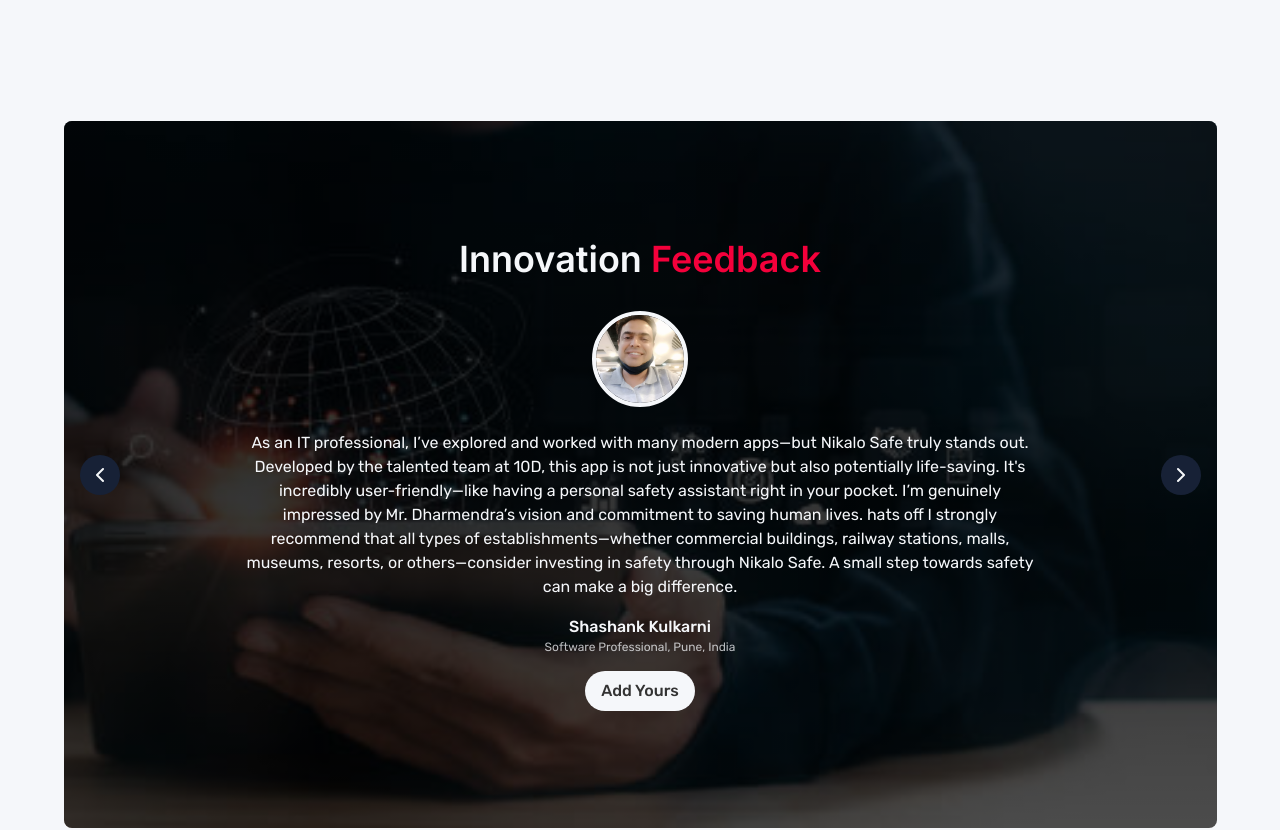
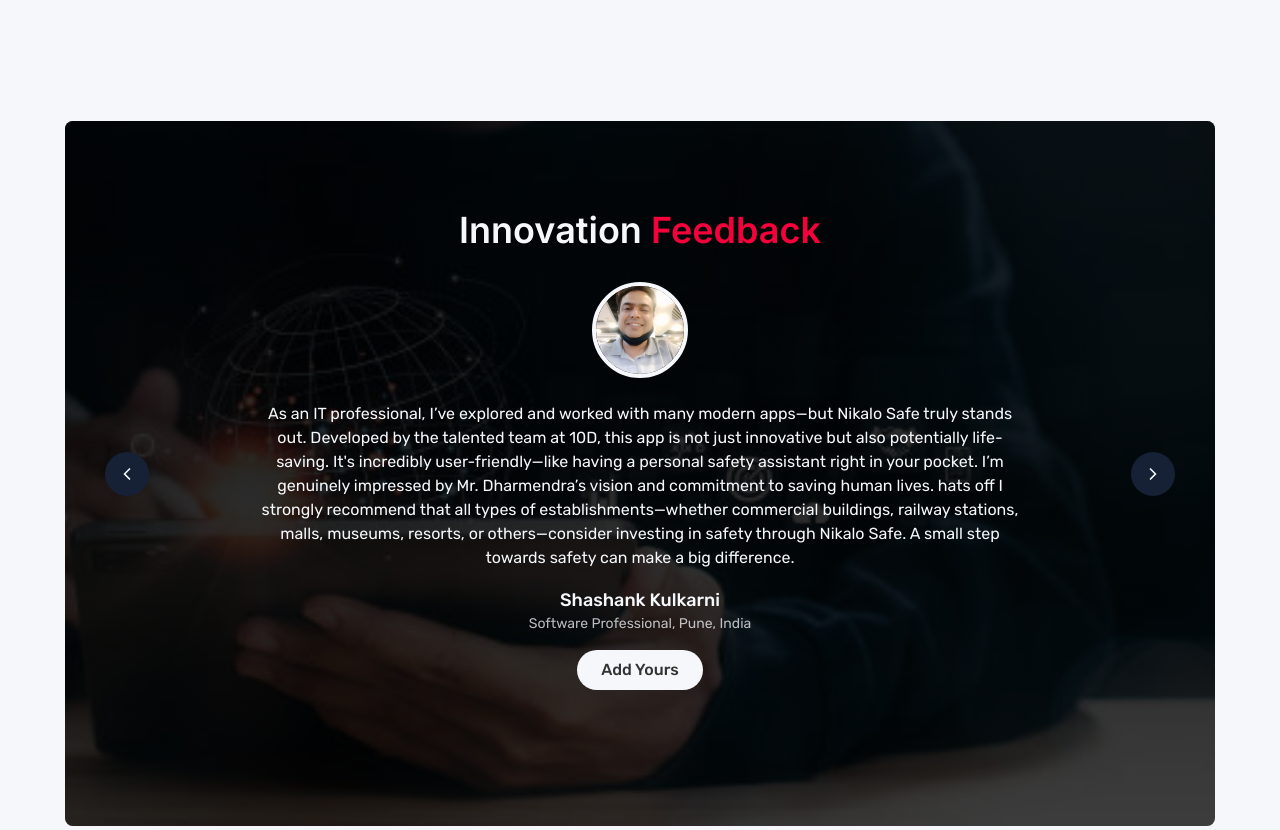
Before and after one commit to 10-Dimensions-Design-Services/nikalo-safe, a React (Create React App) app in the folder client/: page /about in a window 1280 px wide. Shown: the part 3080-3910 px from the top of the page. Built offline with nearby package versions, Linux system fonts and the light colour scheme.

Commit message:
Resposive added in the feedback console

```diff
--- a/client/src/components/FeedbackCarousel.jsx
+++ b/client/src/components/FeedbackCarousel.jsx
@@ -1,10 +1,9 @@
-// src/components/FeedbackCarousel.jsx
 import React, { useState } from 'react';
 import { ChevronLeftIcon, ChevronRightIcon } from 'lucide-react';
 import feedbackuser1 from '../assets/Images/shashank sir.jpeg';
 import feedbackuser2 from '../assets/Images/Vishwajisir.jpeg';
-import feedbackuser3 from '../assets/Images/user2.jpg'
-import feedbackuser4 from '../assets/Images/istockphoto-1348209421-612x612.jpg'
+import feedbackuser3 from '../assets/Images/user2.jpg';
+import feedbackuser4 from '../assets/Images/istockphoto-1348209421-612x612.jpg';
 
 const feedbacks = [
   {
@@ -43,22 +42,20 @@
 
   return (
     <section
-      className="relative mx-auto my-16"
-      style={{
-        width: '1153px',
-        height: '707px',
-        maxWidth: '100%',
-      }}
+      className="relative mx-auto my-16 w-full max-w-[1150px] px-4 sm:px-6"
+      // max-w caps at 1150px, with padding on smaller screens
+      style={{ aspectRatio: '1153 / 707' }} // maintain same aspect ratio for responsiveness
     >
       {/* Background image */}
       <div
         className="absolute inset-0 rounded-lg"
         style={{
           background: `url('/assets/images/feedback section background.jpg') center/cover no-repeat`,
+          filter: 'brightness(0.8)',
         }}
       />
 
-      {/* Stronger overlay gradient for contrast */}
+      {/* Strong gradient overlay */}
       <div
         className="absolute inset-0 rounded-lg"
         style={{
@@ -73,39 +70,42 @@
       />
 
       {/* Content */}
-      <div className="relative z-10 flex flex-col items-center justify-center h-full px-6 text-white text-center">
-        <h2 className="text-2xl sm:text-3xl lg:text-4xl font-semibold mb-8">
+      <div className="relative z-10 flex flex-col items-center justify-center h-full text-white text-center">
+        <h2 className="text-2xl sm:text-3xl lg:text-4xl font-semibold mb-8 px-2 sm:px-0">
           Innovation <span className="text-[#F4003B]">Feedback</span>
         </h2>
 
         <img
           src={photo}
           alt={name}
-          className="w-24 h-24 rounded-full object-cover border-4 border-white mb-6"
+          className="w-20 h-20 sm:w-24 sm:h-24 rounded-full object-cover border-4 border-white mb-6"
+          loading="lazy"
         />
 
-        <p className="max-w-[800px] text-sm sm:text-base leading-relaxed mb-4">
+        <p className="max-w-full sm:max-w-3xl text-[0.85rem] sm:text-base leading-relaxed mb-4 px-4 sm:px-0">
           {text}
         </p>
-        <p className="font-medium">{name}</p>
-        <p className="text-xs opacity-75 mb-4">{profession}</p>
+        <p className="font-medium text-base sm:text-lg">{name}</p>
+        <p className="text-xs sm:text-sm opacity-75 mb-4">{profession}</p>
 
-        <button className="px-4 py-2 bg-white text-[#333] rounded-full font-medium hover:bg-gray-100 transition">
+        <button className="px-6 py-2 bg-white text-[#333] rounded-full font-medium hover:bg-gray-100 transition mb-6 sm:mb-12">
           Add Yours
         </button>
 
         {/* Arrows */}
         <button
           onClick={prev}
-          className="absolute left-4 top-1/2 transform -translate-y-1/2 p-2 bg-black bg-opacity-50 rounded-full"
+          className="absolute left-2 sm:left-4 top-1/2 transform -translate-y-1/2 p-2 sm:p-3 bg-black bg-opacity-50 rounded-full hover:bg-opacity-75 transition"
+          aria-label="Previous feedback"
         >
-          <ChevronLeftIcon size={24} />
+          <ChevronLeftIcon size={20} sm={24} />
         </button>
         <button
           onClick={next}
-          className="absolute right-4 top-1/2 transform -translate-y-1/2 p-2 bg-black bg-opacity-50 rounded-full"
+          className="absolute right-2 sm:right-4 top-1/2 transform -translate-y-1/2 p-2 sm:p-3 bg-black bg-opacity-50 rounded-full hover:bg-opacity-75 transition"
+          aria-label="Next feedback"
         >
-          <ChevronRightIcon size={24} />
+          <ChevronRightIcon size={20} sm={24} />
         </button>
       </div>
     </section>
```
